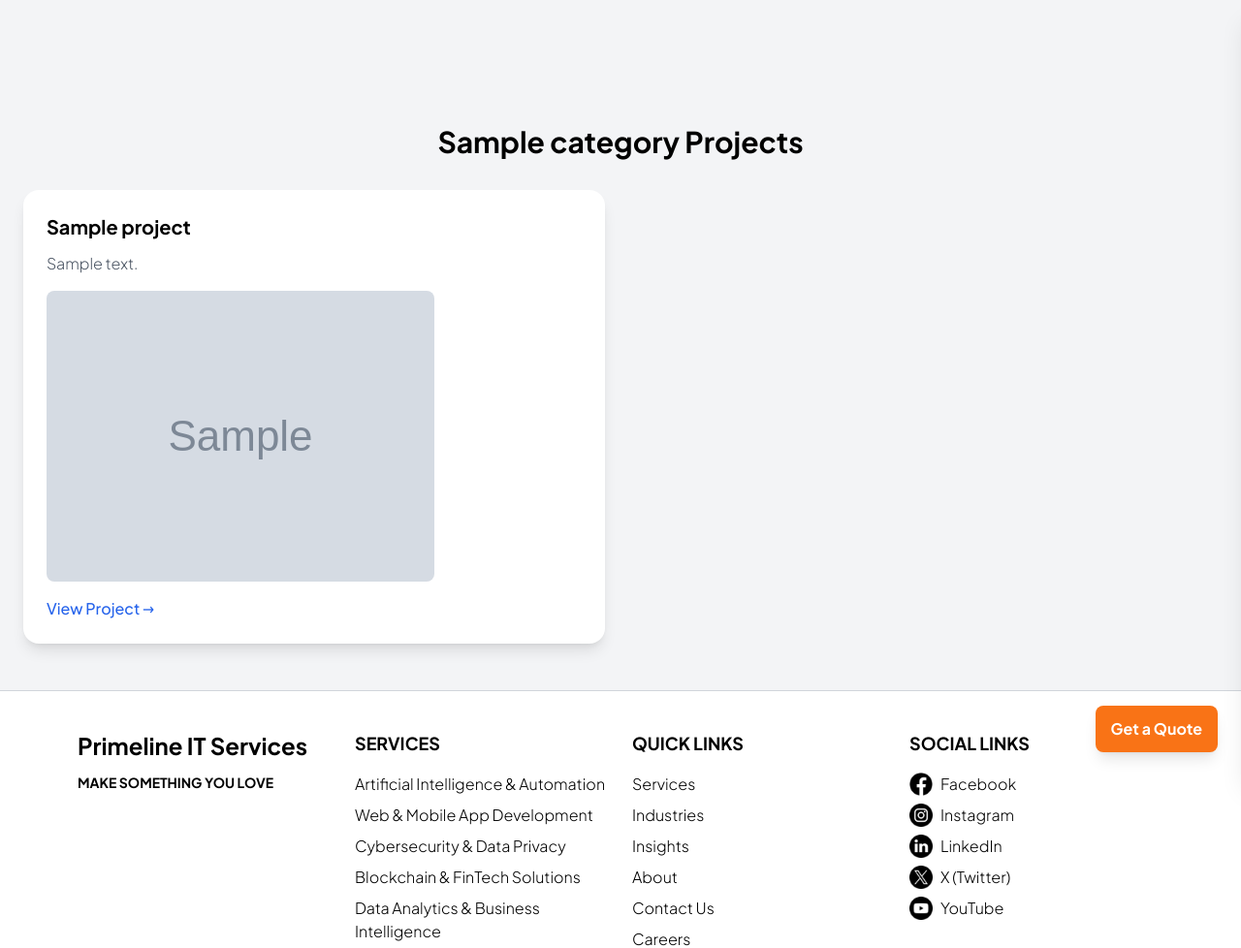
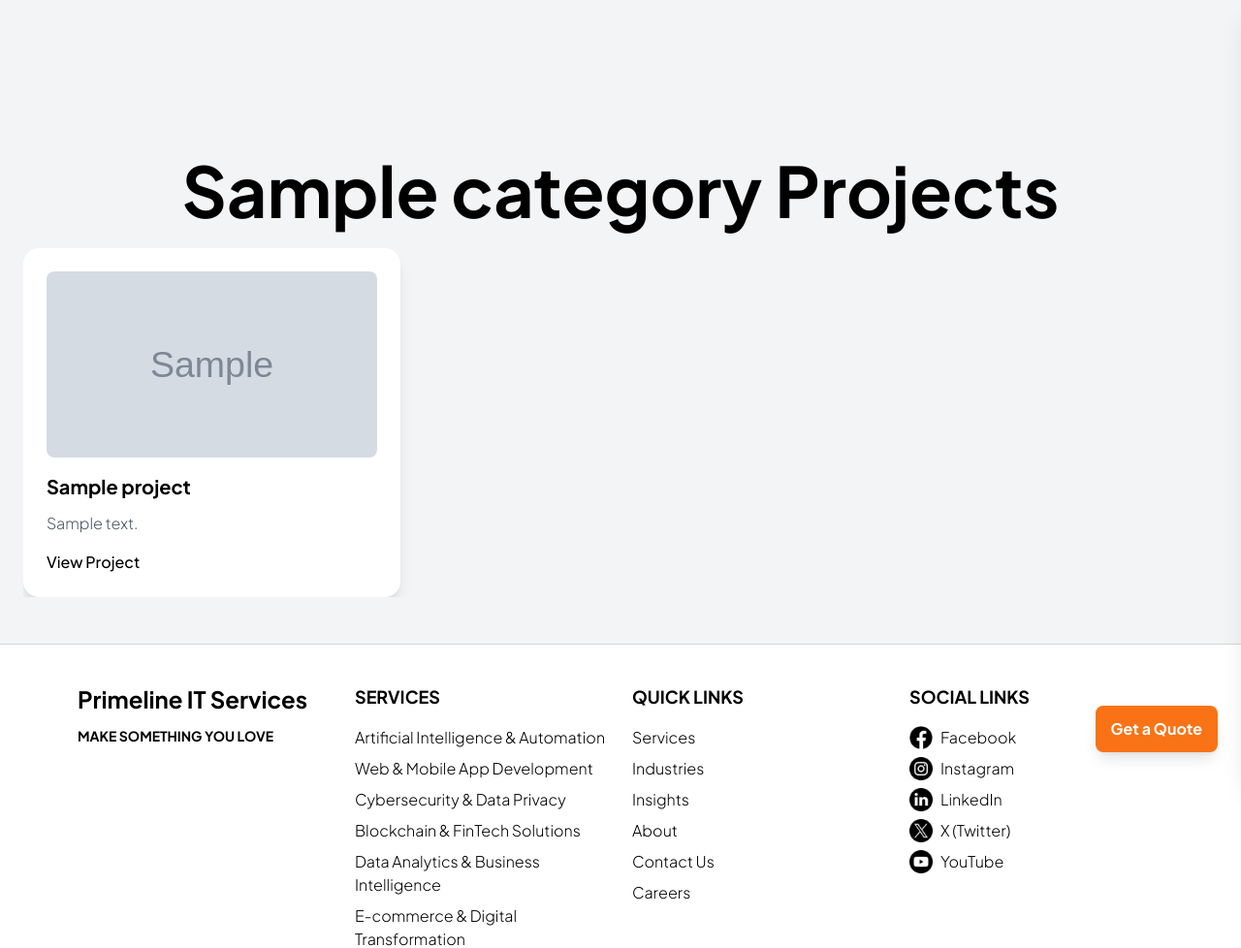
Before and after one commit to saadkhi/PLT_Webapp, a Django app: page /projects/category/1/ in a window 1280 px wide. Shown: the top 978 px of the page at 97% size. Run offline with Django 5.2, Linux system fonts and the light colour scheme; tables that the repository leaves empty hold one stand-in row (values such as "Sample post"); grey boxes marked "Sample" are stand-in pictures; some libraries are stand-ins or nearby versions.

Commit message:
finalizing

```diff
--- a/primeline_web_proj/templates/project_category.html
+++ b/primeline_web_proj/templates/project_category.html
@@ -2,27 +2,26 @@
 {% block content %}
 
 <div class="container mx-auto px-6 py-12">
-  <h2 class="text-3xl font-bold mb-8 text-center">{{ category.name }} Projects</h2>
+      <h1 class="text-4xl sm:text-5xl md:text-6xl lg:text-7xl mt-4 sm:mt-6 md:mt-8 text-center font-bold mb-6">{{ category.name }} Projects</h1>
 
-  <div class="grid grid-cols-1 md:grid-cols-2 gap-8">
+
+  <div class="grid grid-cols-1 md:grid-cols-3 gap-8 max-w-screen-xl mx-auto overflow-hidden">
     {% for project in projects %}
-      <div class="bg-white shadow-lg rounded-2xl p-6 hover:shadow-xl transition">
-        <h3 class="text-xl font-semibold mb-3">{{ project.title }}</h3>
-        <p class="text-gray-600 mb-4">{{ project.description }}</p>
-
+      <div class="bg-white shadow-lg rounded-2xl p-6 hover:shadow-xl transition min-w-0">
         {% if project.image %}
-          <img src="{{ project.image.url }}" alt="{{ project.title }}" class="rounded-lg mb-4">
+          <img src="{{ project.image.url }}" alt="{{ project.title }}" class="w-full h-50 object-cover aspect-video rounded-lg mb-4">
         {% endif %}
-
+        <h3 class="text-xl font-semibold mb-3 truncate">{{ project.title }}</h3>
+        <p class="text-gray-600 mb-4 truncate">{{ project.description }}</p>
         {% if project.link %}
           <a href="{{ project.link }}" target="_blank"
-             class="text-blue-600 font-medium hover:underline">
-            View Project →
+             class="text-black font-medium hover:underline hover:text-orange-500">
+            View Project
           </a>
         {% endif %}
       </div>
     {% empty %}
-      <p class="text-gray-500 text-center col-span-2">No projects found in this category.</p>
+      <p class="text-gray-500 text-center col-span-1 md:col-span-3">No projects found in this category.</p>
     {% endfor %}
   </div>
 </div>
```
